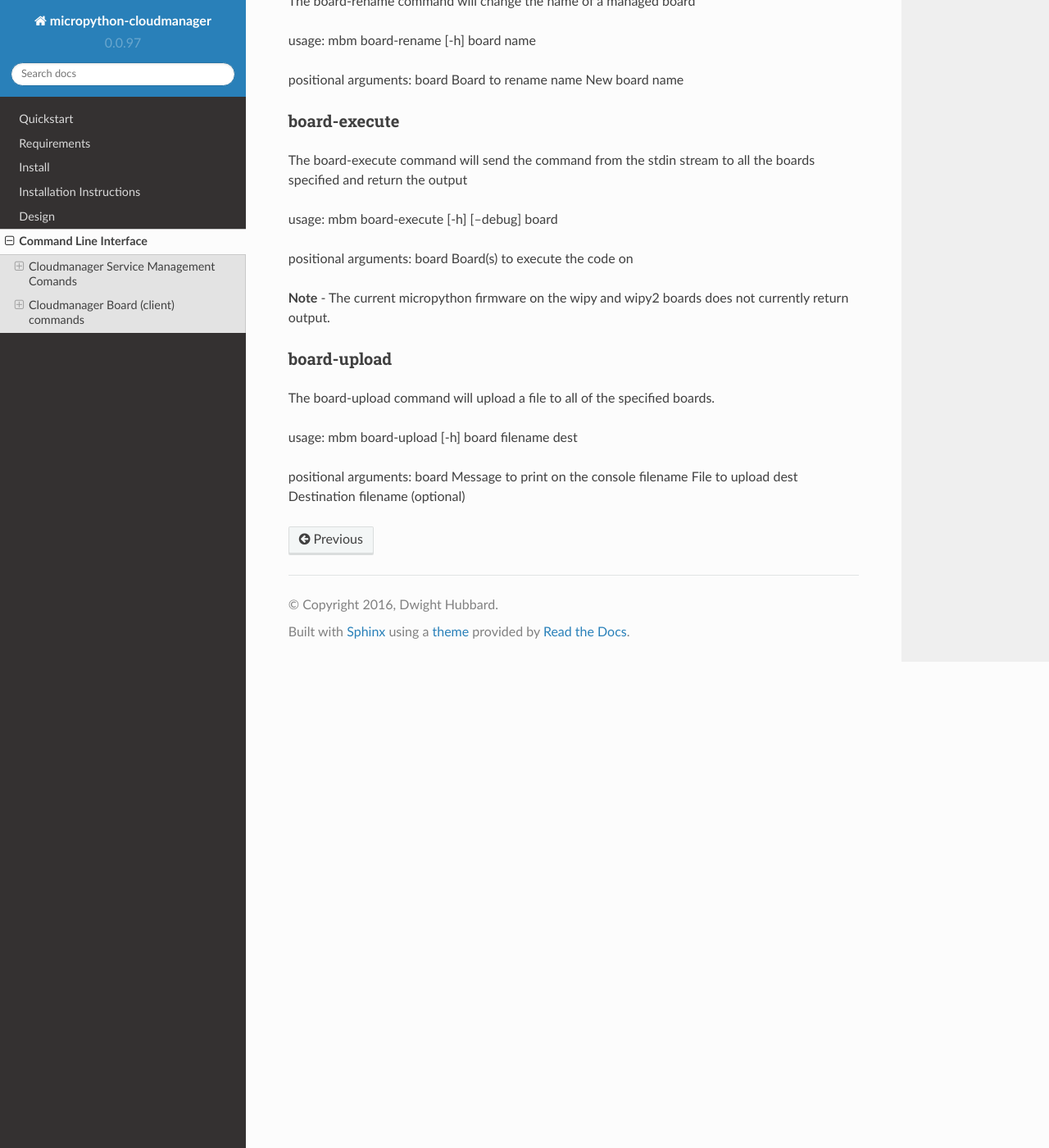
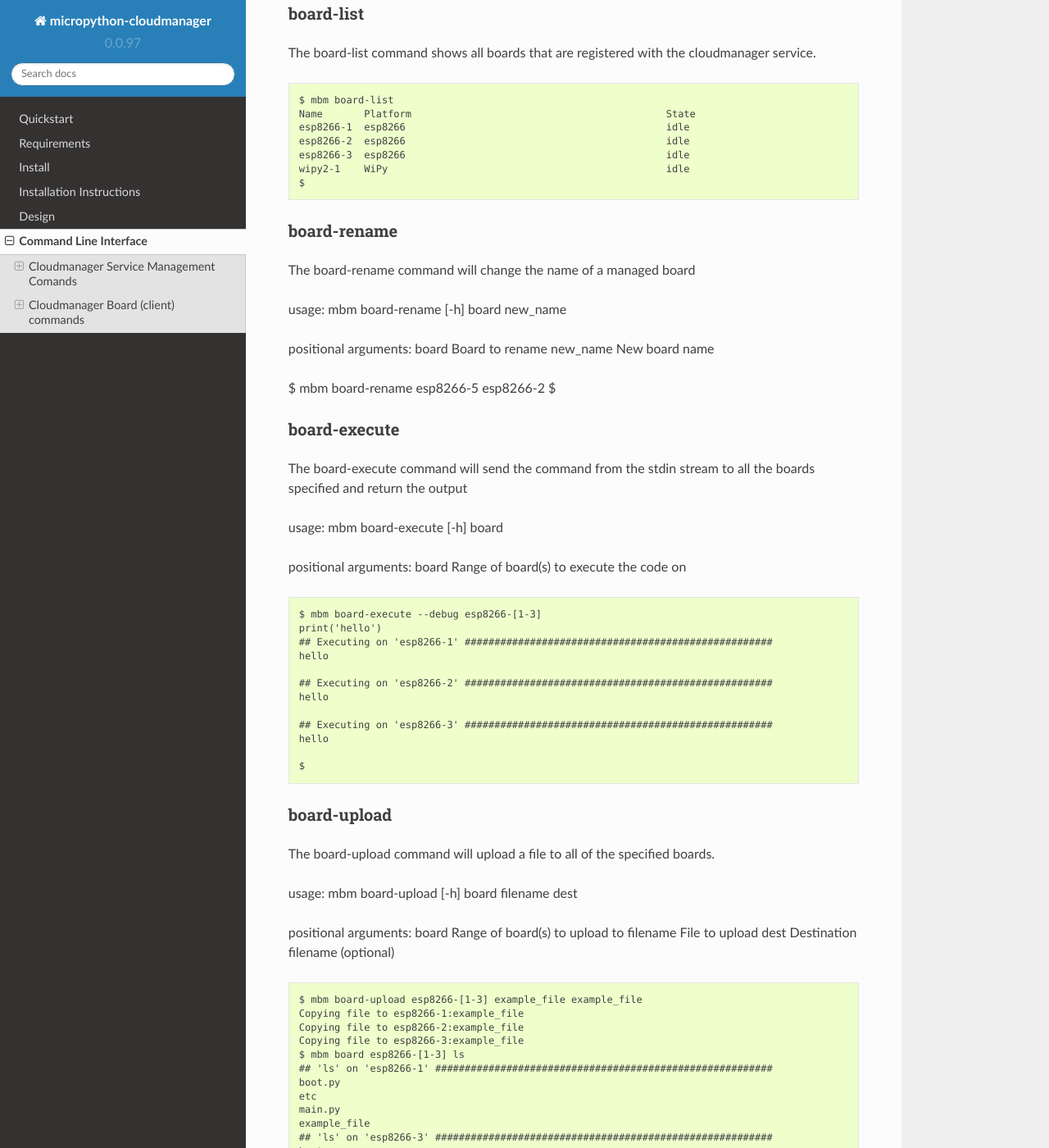
Before and after one commit to dwighthubbard/micropython-cloudmanager, a Sphinx documentation site: the page built from docs/usage.md, in a window 1280 px wide and 1400 px high, scrolled down 1559 px. Shown: the whole window at 82% size. Built offline with Sphinx 7.4.7 and the Read the Docs theme 2.0.0, drawn with Linux system fonts in a browser that asks for light colours; the version number is read from the project's files by our own code; some of the changed text lies outside the part shown.

```diff
--- a/docs/usage.md
+++ b/docs/usage.md
@@ -42,6 +42,24 @@ This command shows the status of the cloudmanager service.
 The Cloudmanager board commands are used to interact with boards running the
 cloudmanager client.
 
+All commands that talk to boards support hostlists range operators when specifying
+the boards to operate on.  This makes it simple to perform the same operation on
+multiple boards.
+
+For example:
+
+    esp8266-0[08-11],wipy2-[1,3,7]
+
+Will operate on this list of boards:
+    esp8266-008
+    esp8266-009
+    esp8266-010
+    esp8266-011
+    wipy2-1
+    wipy2-3
+    wipy2-7
+
+
 ### board-scan
 
 The board-scan command will scan for unconfigured micropython boards running the
@@ -54,30 +72,49 @@ cloudclient.
 The board-list command shows all boards that are registered with the cloudmanager
 service.
 
-### board-print
-
-The board-print command will print text to the specified boards console
+    $ mbm board-list
+    Name       Platform                                           State
+    esp8266-1  esp8266                                            idle
+    esp8266-2  esp8266                                            idle
+    esp8266-3  esp8266                                            idle
+    wipy2-1    WiPy                                               idle
+    $
 
 ### board-rename
 
 The board-rename command will change the name of a managed board
 
-usage: mbm board-rename [-h] board name
+usage: mbm board-rename [-h] board new_name
 
 positional arguments:
   board       Board to rename
-  name        New board name
+  new_name    New board name
+
+  $ mbm board-rename esp8266-5 esp8266-2
+  $
 
 ### board-execute
 
-The board-execute command will send the command from the stdin stream to all the boards specified and return the output
+The board-execute command will send the command from the stdin stream to all the boards specified and return
+the output
 
-usage: mbm board-execute [-h] [--debug] board
+usage: mbm board-execute [-h] board
 
 positional arguments:
-  board       Board(s) to execute the code on
+  board       Range of board(s) to execute the code on
 
-**Note** - The current micropython firmware on the wipy and wipy2 boards does not currently return output.
+    $ mbm board-execute --debug esp8266-[1-3]
+    print('hello')
+    ## Executing on 'esp8266-1' ####################################################
+    hello
+
+    ## Executing on 'esp8266-2' ####################################################
+    hello
+
+    ## Executing on 'esp8266-3' ####################################################
+    hello
+
+    $
 
 ### board-upload
 
@@ -86,6 +123,55 @@ The board-upload command will upload a file to all of the specified boards.
 usage: mbm board-upload [-h] board filename dest
 
 positional arguments:
-  board       Message to print on the console
+  board       Range of board(s) to upload to
   filename    File to upload
   dest        Destination filename (optional)
+
+    $ mbm board-upload esp8266-[1-3] example_file example_file
+    Copying file to esp8266-1:example_file
+    Copying file to esp8266-2:example_file
+    Copying file to esp8266-3:example_file
+    $ mbm board esp8266-[1-3] ls
+    ## 'ls' on 'esp8266-1' #########################################################
+    boot.py
+    etc
+    main.py
+    example_file
+    ## 'ls' on 'esp8266-3' #########################################################
+    boot.py
+    etc
+    main.py
+    example_file
+    ## 'ls' on 'esp8266-2' #########################################################
+    boot.py
+    etc
+    main.py
+    example_file
+    $
+
+### board-install
+
+The board-install package will intall a package on the board(s) specified.
+
+Note: This command performs the download and unpack of the package files on the
+      cloudmanager server so does not require upip or it's dependencies be installed
+      on the boards being operated on.
+
+    $ mbm board-install esp8266-[1-3] micropython-logging
+    Installing package 'micropython-logging'
+    Copying file to esp8266-1:lib/logging.py
+    Copying file to esp8266-3:lib/logging.py
+    Copying file to esp8266-2:lib/logging.py
+    $ mbm board-execute esp8266-[1-3]
+    import logging
+    logging.info('Example log message')
+    ## Executing on 'esp8266-1' ####################################################
+    INFO:None:Example log message
+
+    ## Executing on 'esp8266-3' ####################################################
+    INFO:None:Example log message
+
+    ## Executing on 'esp8266-2' ####################################################
+    INFO:None:Example log message
+
+    $
```
Also changed, not shown: 2 other files.
